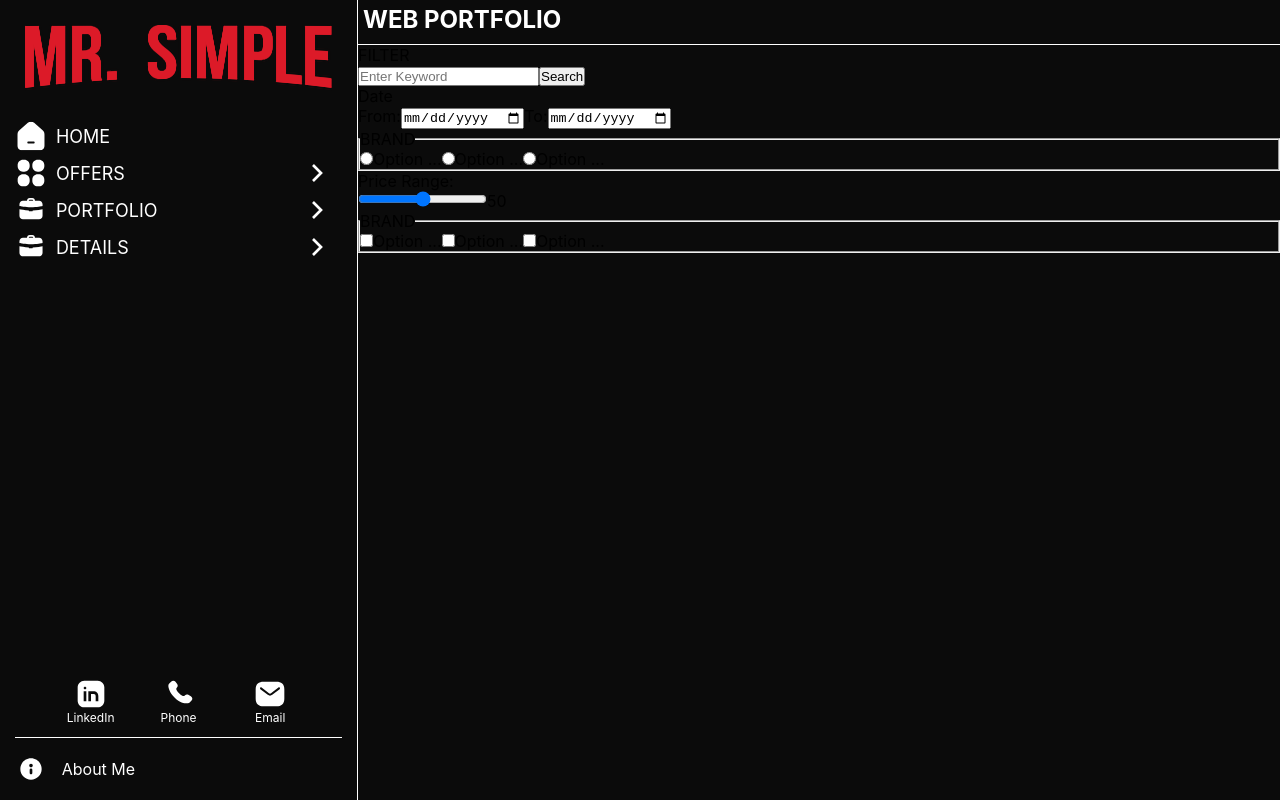
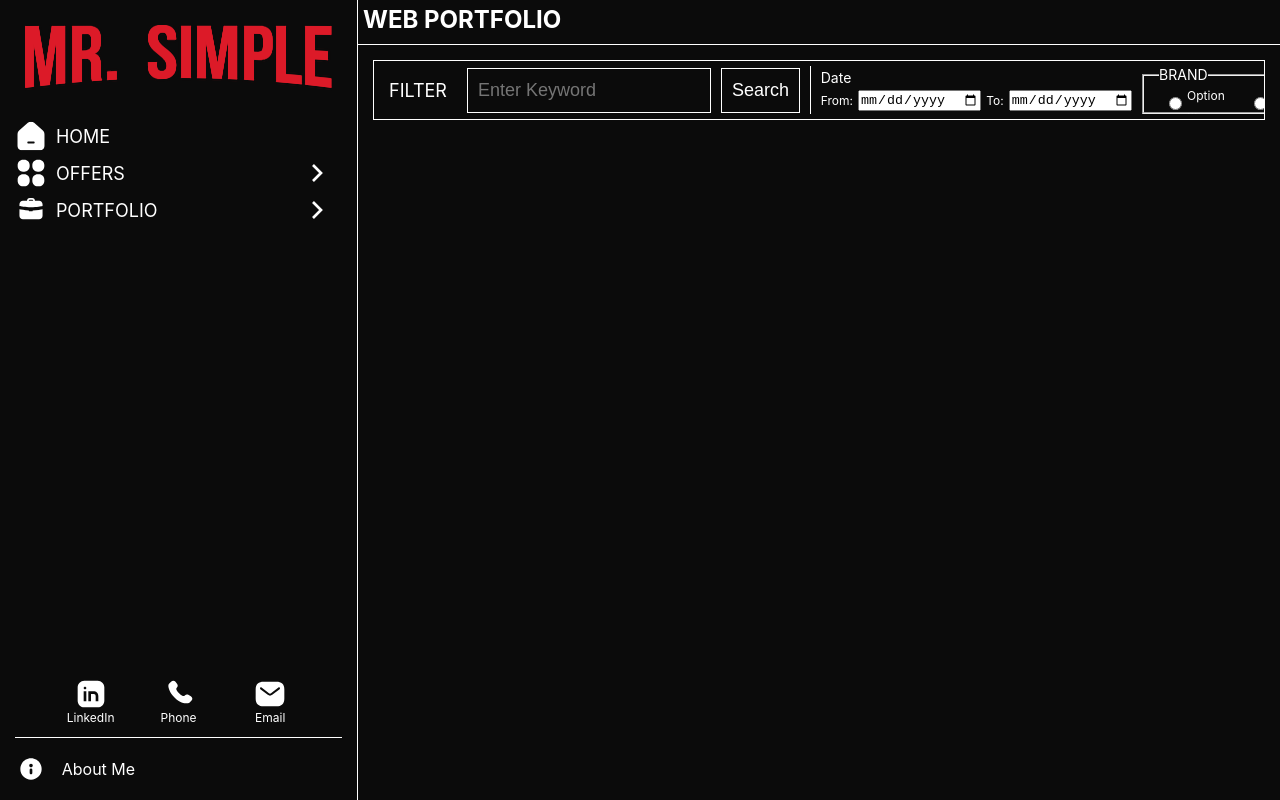
Before and after one commit to charlesjv-6/web-portfolio, a React (Create React App) app: page /web-portfolio/search in a window 1280 px wide. Built offline with nearby package versions, Linux system fonts and the light colour scheme.

Commit message:
Revert "programmerrae lang mallakas"
This reverts commit 2cfda04e32a031bbd8dccd846d70efc8c51cbdd0.

```diff
--- a/src/App.js
+++ b/src/App.js
@@ -5,7 +5,6 @@ import Error from './pages/error';
 import About from './pages/about';
 import SearchResult from './pages/search-result';
 import SideBar from './layouts/side-bar';
-import Details from './pages/details';
 
 function App() {
   return (
@@ -17,7 +16,6 @@ function App() {
           <Route element={<About />} path='/about' />
           <Route element={<SearchResult />} path='/search' />
           <Route element={<Error />} path='*' />
-          <Route element={<Details />} path='/product-detail' />
         </Routes>
       </BrowserRouter>
     </main></div>
--- a/src/assets/css/components.css
+++ b/src/assets/css/components.css
@@ -83,8 +83,177 @@
     padding: 5px;
     height: 50px;
 }
-.regular-btn{
+
+/* skill */
+.skill {
+    display: flex;
+    flex-direction: column;
+    justify-content: center;
+    align-items: center;
+}
+
+.skill .skill-name {
+    font-size: 20px;
+}
+
+.skill .skill-date {
+    font-size: 16px;
+    font-style: italic;
+}
+
+/* filter */
+.filter {
+    display: flex;
+    width: calc(100% - 30px);
+    height: 60px;
+    color: var(--primary);
+    align-items: center;
     padding: 5px;
-    height: fit-content;
+    gap: 10px;
+    border: 1px solid var(--primary);
+    margin: 15px;
+    overflow-y: hidden;
+}
+
+.filter .other-filters::-webkit-scrollbar, .filter::-webkit-scrollbar {
+    width: 6px;
+    height: 6px;
+}
+
+.filter .other-filters::-webkit-scrollbar-track, .filter::-webkit-scrollbar-track {
+    background: var(--component-default-color);
+}
+
+.filter .other-filters::-webkit-scrollbar-thumb, .filter::-webkit-scrollbar-thumb {
+    background: var(--primary);
+    border-radius: 4px;
+}
+
+.filter .other-filters::-webkit-scrollbar-thumb:hover, .filter::-webkit-scrollbar-thumb:hover {
+    background: #555;
+}
+
+.filter span {
+    margin: 0 10px;
+    font-size: 18px;
+}
+
+.filter form {
+    display: flex;
     width: fit-content;
+    gap: 10px;
+    align-items: center;
+    height: 100%;
 }
+
+.filter > form > input[type="text"] {
+    border: 1px solid var(--primary);
+    background-color: var(--component-default-color);
+    color: var(--font-color);
+    font-size: 18px;
+    padding-left: 10px;
+    width: 300px;
+    height: 45px;
+}
+
+.filter > form > input[type="submit"] {
+    border: 1px solid var(--primary);
+    background-color: var(--component-default-color);
+    color: var(--font-color);
+    font-size: 18px;
+    padding: 10px;
+    width: fit-content;
+    height: 45px;
+}
+
+.filter .other-filters {
+    display: flex;
+    gap: 10px;
+    align-items: center;
+    height: 100%;
+    width: fit-content;
+    overflow: hidden;
+}
+
+/* checkbox and radio*/
+.checkbox, .radio {
+    padding: 5px 15px 10px 15px;
+    width: fit-content;
+    height: 100%;
+}
+
+.checkbox div, .radio div {
+    display: flex;
+    flex-direction: row;
+}
+
+.checkbox span, .radio span {
+    display: grid;
+    column-gap: 5px;
+    grid-template-columns: 1fr 10fr;
+    font-size: 12px;align-items: center;
+}
+
+.checkbox legend, .radio legend {
+    font-size: 14px;
+}
+
+/* dropdown */
+.dropdown {
+    width: 150px;
+    height: 100%;
+    padding: 5px 15px;
+    font-size: 16px;
+    border: 1px solid var(--primary);
+    background-color: var(--component-default-color);
+    color: var(--font-color);
+}
+
+.dropdown:focus {
+    outline: none;
+}
+
+.dropdown:focus option {
+    color: var(--bg-color);
+    background-color: #00000013;
+}
+
+/* range */
+.range {
+    height: 100%;
+    display: flex;
+    flex-direction: column;
+    min-width: 200px;
+    gap: 5px;
+}
+
+.range > div {
+    display: flex;
+    align-items: center;
+}
+
+.range > div > input {
+    width: 100%;
+}
+
+.range > div > span {
+    font-size: 14px;
+}
+
+/* date range */
+.date-range {
+    display: grid;
+    grid-template-rows: 1fr 1fr;
+    font-size: 12px;
+}
+
+.date-range p {
+    font-size: 14px;
+    width: 100%;
+}
+
+.date-range > div {
+    display: flex;
+    align-items: center;
+    gap: 5px;
+}
--- a/src/assets/css/layout.css
+++ b/src/assets/css/layout.css
@@ -84,71 +84,63 @@
     grid-template-rows: 5fr 1fr;
     justify-items: center;
 }
-/* detail- container */
-.detailcontainer{
-    display: flex;
-    flex-direction: row;
-    margin: 20px;
-    align-self: center;
-    border: 0.5px solid var(--primary);
+
+/* resume */
+.resume {
     height: fit-content;
-    width: fit-content;
-}
-.detail-section{
-    display: flex;
-    border: 0.5px solid var(--primary);
-    margin: 20px;
-    height: 50vh;
-    width: 33vw;
-    align-items: flex-start;
-    justify-content: center;
-    padding: 10px;
+    padding: 15px;
+    color: var(--primary);
+    margin: 15px;
+    border: 1px solid var(--primary);
 }
 
-.detail-section1{
-    border: 0.5px solid var(--primary);
-    margin: 20px;
-    height: 50vh;
-    width: 33vw;
-    padding: 10px;
+.resume header {
+    padding: 0 15px 15px 0;
+    display: grid;
+    grid-template-columns: 1fr 3fr;
+}
+
+.resume header, .resume .resume-content {
+    margin-bottom: 25px;
+    border-bottom: 1px solid var(--primary);
+}
+
+.resume header .pf-pic {
+    border: 1px solid var(--primary);
+    width: 300px;
+    height: 300px;
+}
+
+.resume header .pf-info {
+    padding-left: 15px;
+    display: grid;
+    grid-template-rows: 1fr 1fr;
+    text-align: center;
+    align-items: center;
+}
+
+.resume header .pf-info span:first-child {
+    font-size: 64px;
+}
+
+.resume header .pf-info span:last-child {
+    font-size: 50px;
+}
+
+.resume .resume-content {
     display: flex;
     flex-direction: column;
+    align-items: center;
+}
+
+.resume .skills-container {
+    width: 100%;
+    margin: 15px 0;
+}
+
+.resume .skills-container .skills {
+    display: flex;
     justify-content: space-between;
+    border-bottom: 1px solid var(--primary);
+    padding-bottom: 15px;
 }
-.detail-section div{
-    top: 10;
-    display: flex;
-    align-items: center;
-    justify-content: center;
-    height: fit-content;
-    width: fit-content;
-    padding: 10px;
-}
-.detail-section img{
-    height: 30vh;
-    width: 30vw;
-}
-.detail-title h1{
-    font-size: 3vh;
-    color: var(--font-color);
-    display: flex;
-    justify-self: left;
-    align-self: flex-start;
-}
-.detail-description{
-    display: flex;
-    justify-self: end;
-}
-.detail-section1 .detail-title{
-    display: flex;
-    flex-direction: row;
-    justify-content: space-between;
-}
-.detail-section1 .detail-description{
-    display: flex;
-    margin-bottom: 50px;
-}
-.detail-section1 Button{
-    display: flex;
-    justify-self: end;
-}
--- a/src/components/button.jsx
+++ b/src/components/button.jsx
@@ -1,6 +1,6 @@
 import React from "react";
 
-export default function Button({ onClick, type, label }) {
+export default function Button({ onClick, type=1, label='click me' }) {
     const handleClick = ()=> {
         onClick();
     }
@@ -18,5 +18,5 @@ export default function Button({ onClick, type, label }) {
             </button>
         )
     }
-    return type === '1' ? button() : deleteButton();
+    return type === 1 ? button() : deleteButton();
 }
--- a/src/layouts/side-bar.jsx
+++ b/src/layouts/side-bar.jsx
@@ -21,9 +21,6 @@ export default function SideBar(){
         { label: 'Game Projects', link: '/game-projects' },
         { label: 'Other Projects', link: '/other-projects' },
     ];
-    const detailsample =[
-        {label: 'Detail',link: '/product-detail'}
-    ]
 
     return(
         <section className="side-bar">
@@ -34,7 +31,6 @@ export default function SideBar(){
                 <Menu parent="Home" parentLink="/web-portfolio" parentIcon={Home}/>
                 <Menu parent="Offers" child={categories} parentIcon={Category}/>
                 <Menu parent="Portfolio" child={portfolio} parentIcon={Briefcase}/>
-                <Menu parent="Details" child={detailsample} parentIcon={Briefcase}/>
             </div>
             <footer>
                 <div className="social-links">
--- a/src/pages/details.jsx
+++ /dev/null
@@ -1,21 +0,0 @@
-import React from "react";
-import DetailContainer from "../layouts/detail-container";
-import Header from "../components/header";
-
-export default function Details(){
-    const sampleProduct=
-        {
-            title: 'Product',
-            description: 'lorem Ipsum dolor sit amet, consectetur adipiscing elit',
-            image: 'https://media.istockphoto.com/id/1147544807/vector/thumbnail-image-vector-graphic.jpg?s=612x612&w=0&k=20&c=rnCKVbdxqkjlcs3xH87-9gocETqpspHFXu5dIGB4wuM=',
-            price: 15000,
-            discountedPrice: 9000
-        }
-
-    return(
-        <section>
-            <Header headerTitle="Product Detail"/>
-            <DetailContainer  detailArray={sampleProduct}/>
-        </section>
-    );
-}
```
